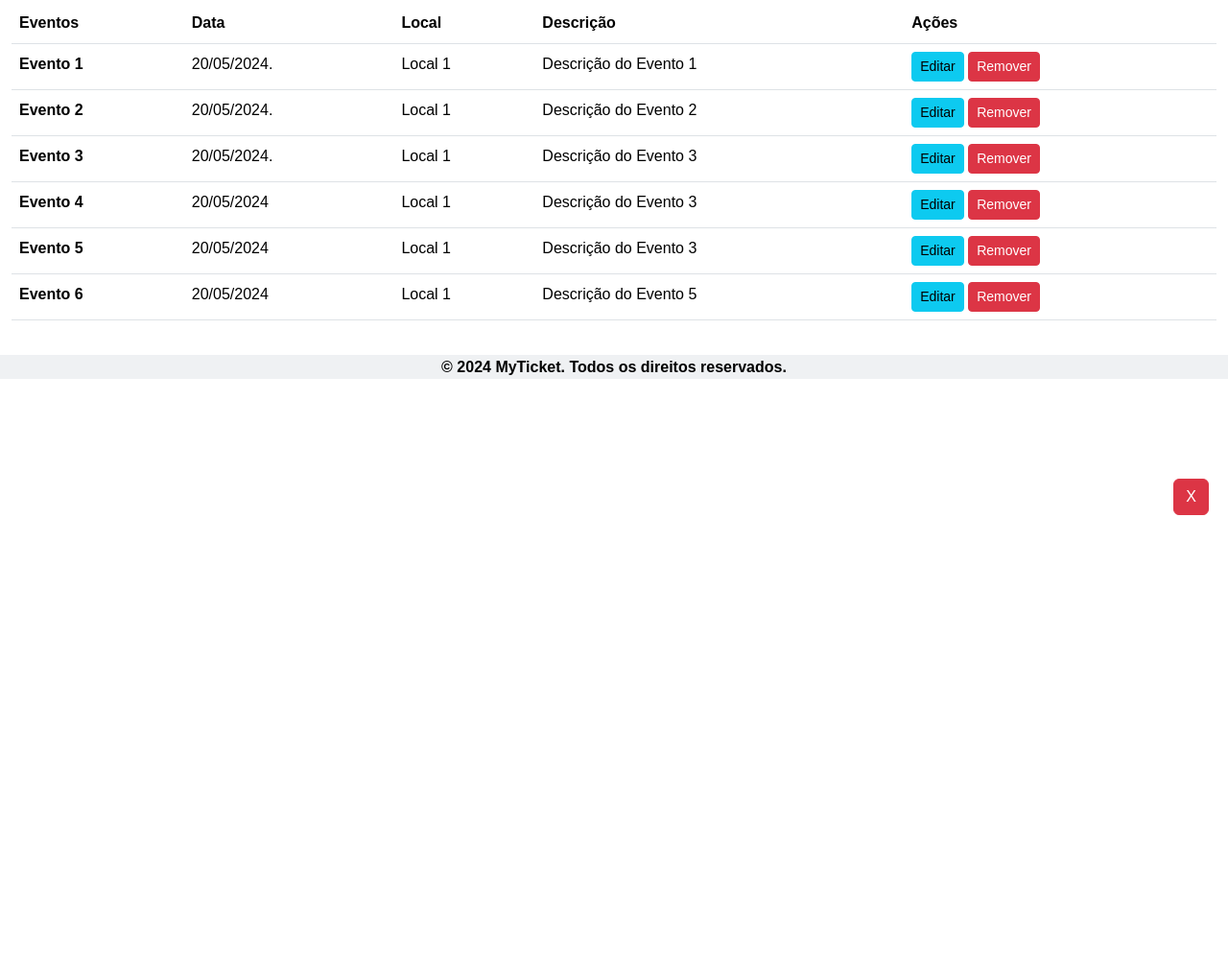
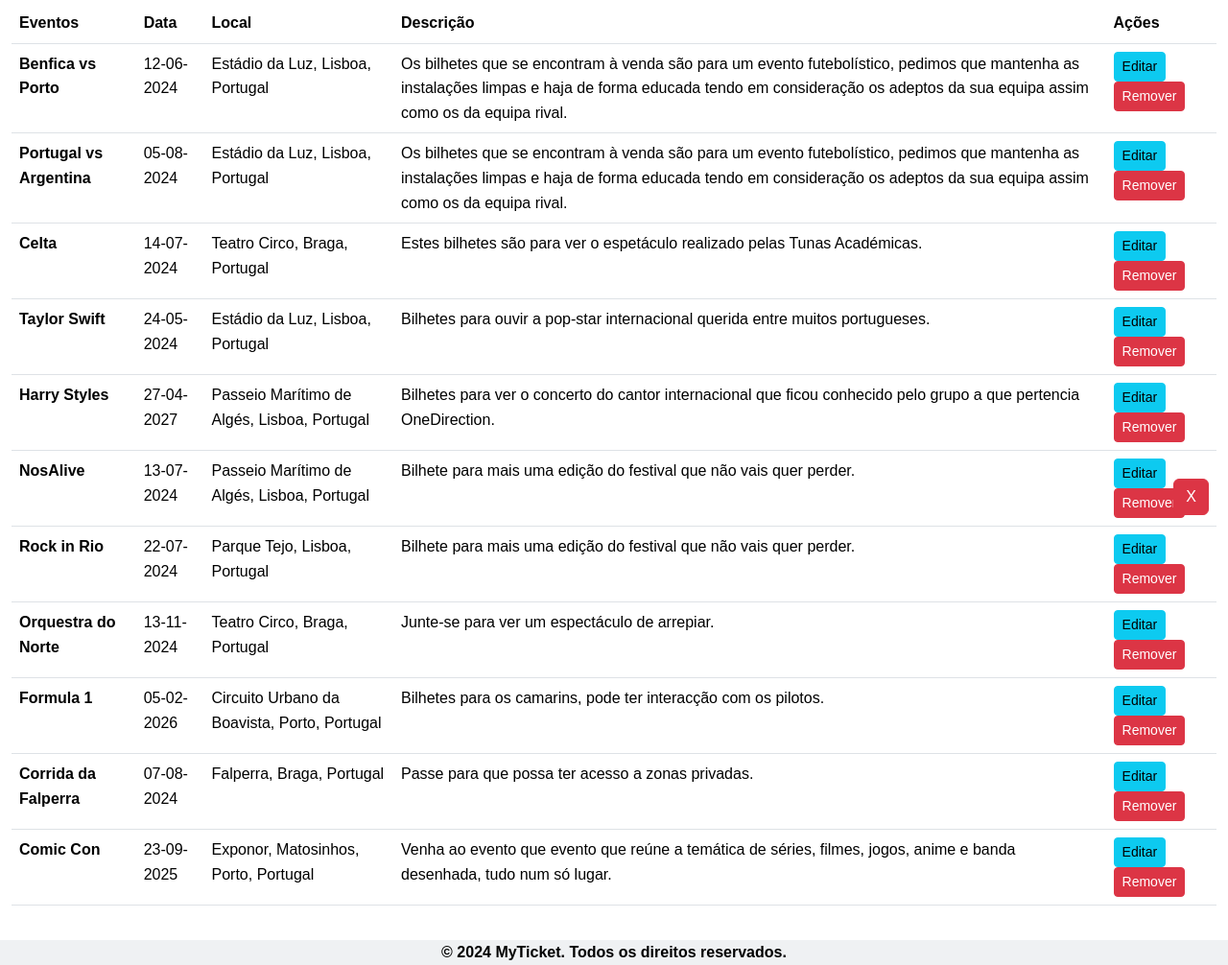
Before and after one commit to kgkgarcia/Projeto-1, a plain HTML site: page Pages/admin.html in a window 1280 px wide. Shown: the part 243-1249 px from the top of the page at 96% size. Before the commit the page ends 800 px from the top, so only its background shows below. Drawn offline with nearby package versions, Linux system fonts and the light colour scheme.

Commit message:
Projeto 1 PW

```diff
--- a/Css/estilo.css
+++ b/Css/estilo.css
@@ -6,6 +6,7 @@
     font-family: Arial, sans-serif;
     line-height: 1.6;
 }
+
 .lista {
     list-style-type: none;
     margin: 0;
@@ -38,19 +39,30 @@
 
 .card-evento {
     width: calc(30% - 50px);
-    margin: 30px;
+    margin-bottom: 30px; /* Em vez de margin, use margin-bottom para garantir espaço entre os cards */
     padding: 10px;
     border: 1px solid #ddd;
     border-radius: 8px;
     background-color: #fff;
     box-shadow: 0 2px 4px rgba(0, 0, 0, 0.1);
-    display: inline-block;
-}
+    display: flex; /* Usa flexbox para alinhar os itens dentro do card */
+    flex-direction: column; /* Alinha o conteúdo na vertical */
+  }
 
 .eventos {
     padding: 20px;
     text-align: center;
-    /* Centralizar os elementos horizontalmente */
+    display: flex;
+    flex-wrap: wrap;
+    justify-content: space-between;
+}
+
+.card-evento p {
+    font-size: 0.8em;
+    color: #666;
+    margin-bottom: 10px;
+    flex-grow: 1;
+    overflow: hidden;
 }
 
 
@@ -63,9 +75,7 @@
 
 #search-button i {
     font-size: 20px;
-    /* Adjust the size of the icon */
     color: #333;
-    /* Adjust the color of the icon */
 }
 
 .search_container {
@@ -96,14 +106,6 @@
     margin-bottom: 8px;
 }
 
-.card-evento p {
-    font-size: 0.9em;
-    /* Tamanho da fonte para o texto de descrição */
-    color: #666;
-    /* Cor do texto cinza escuro */
-    margin-bottom: 10px;
-    /* Margem inferior do texto de descrição */
-}
 
 .botao {
     display: inline-block;
@@ -238,8 +240,9 @@
     text-decoration: none;
     font-weight: bold;
 }
-.nav-menu ul li a:hover{
-    color:  #0056b3;
+
+.nav-menu ul li a:hover {
+    color: #0056b3;
 }
 
 
--- a/eventos.json
+++ b/eventos.json
@@ -1,53 +1,90 @@
 [
     {
-        "nome": "Evento 1",
-        "descricao": "Descrição do Evento 1",
-        "data": "20/05/2024.",
-        "local": "Local 1",
-        "preco": "20",
+        "nome": "Benfica vs Porto",
+        "descricao": "Os bilhetes que se encontram à venda são para um evento futebolístico, pedimos que mantenha as instalações limpas e haja de forma educada tendo em consideração os adeptos da sua equipa assim como os da equipa rival.",
+        "data": "12-06-2024",
+        "local": "Estádio da Luz, Lisboa, Portugal",
+        "preco": "25,99€",
         "imagem": "Imagens/evento2.jpg"
     },
     {
-        "nome": "Evento 2",
-        "descricao": "Descrição do Evento 2",
-        "data": "20/05/2024.",
-        "local": "Local 1",
-        "preco": "30",
+        "nome": "Portugal vs Argentina",
+        "descricao": "Os bilhetes que se encontram à venda são para um evento futebolístico, pedimos que mantenha as instalações limpas e haja de forma educada tendo em consideração os adeptos da sua equipa assim como os da equipa rival.",
+        "data": "05-08-2024",
+        "local": "Estádio da Luz, Lisboa, Portugal",
+        "preco": "43,75€",
         "imagem": "Imagens/evento1.jpg"
-
     },
     {
-        "nome": "Evento 3",
-        "descricao": "Descrição do Evento 3",
-        "data": "20/05/2024.",
-        "local": "Local 1",
-        "preco": "45",
+        "nome": "Celta",
+        "descricao": "Estes bilhetes são para ver o espetáculo realizado pelas Tunas Académicas.",
+        "data": "14-07-2024",
+        "local": "Teatro Circo, Braga, Portugal",
+        "preco": "16€",
         "imagem": "Imagens/evento3.jpg"
-
     },
     {
-        "nome": "Evento 4",
-        "descricao": "Descrição do Evento 3",
-        "data": "20/05/2024",
-        "local": "Local 1",
-        "preco": "50",
+        "nome": "Taylor Swift",
+        "descricao": "Bilhetes para ouvir a pop-star internacional querida entre muitos portugueses.",
+        "data": "24-05-2024",
+        "local": "Estádio da Luz, Lisboa, Portugal",
+        "preco": "62,75€",
         "imagem": "Imagens/evento2.jpg"
     },
     {
-        "nome": "Evento 5",
-        "descricao": "Descrição do Evento 3",
-        "data": "20/05/2024",
-        "local": "Local 1",
-        "preco": "Local 1",
+        "nome": "Harry Styles",
+        "descricao": "Bilhetes para ver o concerto do cantor internacional que ficou conhecido pelo grupo a que pertencia OneDirection.",
+        "data": "27-04-2027",
+        "local": "Passeio Marítimo de Algés, Lisboa, Portugal",
+        "preco": "75€",
         "imagem": "Imagens/evento2.jpg"
     },
     {
-        "nome": "Evento 6",
-        "descricao": "Descrição do Evento 5",
-        "data": "20/05/2024",
-        "local": "Local 1",
-        "preco": "Local 1",
+        "nome": "NosAlive",
+        "descricao": "Bilhete para mais uma edição do festival que não vais quer perder.",
+        "data": "13-07-2024",
+        "local": "Passeio Marítimo de Algés, Lisboa, Portugal",
+        "preco": "33€",
+        "imagem": "Imagens/evento2.jpg"
+    },
+    {
+        "nome": "Rock in Rio",
+        "descricao": "Bilhete para mais uma edição do festival que não vais quer perder.",
+        "data": "22-07-2024",
+        "local": "Parque Tejo, Lisboa, Portugal",
+        "preco": "55€",
+        "imagem": "Imagens/evento2.jpg"
+    },
+    {
+        "nome": "Orquestra do Norte",
+        "descricao": "Junte-se para ver um espectáculo de arrepiar.",
+        "data": "13-11-2024",
+        "local": "Teatro Circo, Braga, Portugal",
+        "preco": "34,63€",
+        "imagem": "Imagens/evento2.jpg"
+    },
+    {
+        "nome": "Formula 1",
+        "descricao": "Bilhetes para os camarins, pode ter interacção com os pilotos.",
+        "data": "05-02-2026",
+        "local": "Circuito Urbano da Boavista, Porto, Portugal",
+        "preco": "158,95€",
+        "imagem": "Imagens/evento2.jpg"
+    },
+    {
+        "nome": "Corrida da Falperra",
+        "descricao": "Passe para que possa ter acesso a zonas privadas.",
+        "data": "07-08-2024",
+        "local": "Falperra, Braga, Portugal",
+        "preco": "88,42€",
+        "imagem": "Imagens/evento2.jpg"
+    },
+    {
+        "nome": "Comic Con",
+        "descricao": "Venha ao evento que evento que reúne a temática de séries, filmes, jogos, anime e banda desenhada, tudo num só lugar.",
+        "data": "23-09-2025",
+        "local": "Exponor, Matosinhos, Porto, Portugal",
+        "preco": "15€",
         "imagem": "Imagens/evento2.jpg"
     }
-
 ]
```
Also changed, not shown: index.html (+1 -2 lines).
